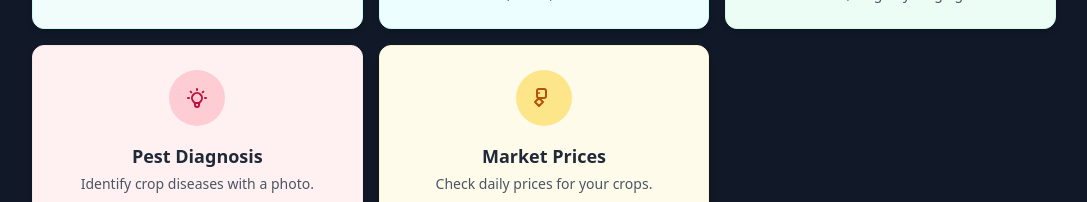
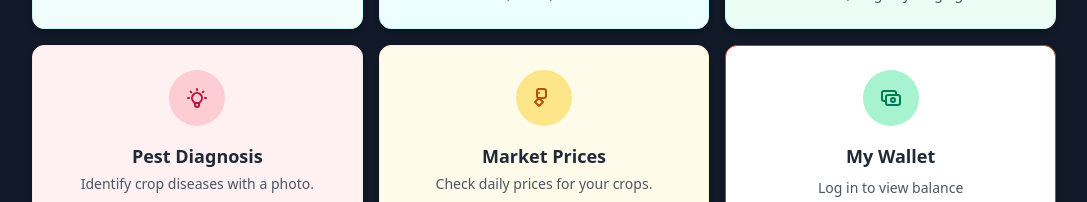
Before and after one commit to GeoLocGH/AgroSourcingGhana-, a React (Vite) app: page / in a window 1280 px wide. Shown: the part 750-952 px from the top of the page, without its empty margins (96-1183 px from the left). Built offline with nearby package versions, Linux system fonts and the light colour scheme; no server answers; the database is empty.

Commit message:
feat(dashboard): Display wallet balance
Integrate wallet balance display into the dashboard. Fetch and show the user's current wallet balance alongside other key metrics.

```diff
--- a/components/Dashboard.tsx
+++ b/components/Dashboard.tsx
@@ -1,10 +1,11 @@
 
 import React, { useEffect, useState, useRef } from 'react';
 import Card from './common/Card';
-import { CloudIcon, TagIcon, BugIcon, ShoppingCartIcon, SproutIcon, UsersIcon, AlertTriangleIcon, HarvesterIcon, WalletIcon, TractorIcon, Spinner, UploadIcon } from './common/icons';
+import { CloudIcon, TagIcon, BugIcon, ShoppingCartIcon, SproutIcon, UsersIcon, AlertTriangleIcon, HarvesterIcon, WalletIcon, TractorIcon, Spinner, UploadIcon, BanknotesIcon } from './common/icons';
 import { useNotifications } from '../contexts/NotificationContext';
 import { useGeolocation } from '../hooks/useGeolocation';
 import { checkWeatherAlerts } from '../services/geminiService';
+import { getWalletBalance } from '../services/paymentService';
 import type { View, User } from '../types';
 import { uploadUserFile } from '../services/storageService';
 import { supabase } from '../services/supabase';
@@ -23,6 +24,8 @@ const Dashboard: React.FC<DashboardProps> = ({ setActiveView, user }) => {
   const [logoUrl, setLogoUrl] = useState<string | null>(null);
   const [isUploading, setIsUploading] = useState(false);
   const fileInputRef = useRef<HTMLInputElement>(null);
+
+  const [walletBalance, setWalletBalance] = useState<number>(0);
 
   useEffect(() => {
     const fetchSettings = async () => {
@@ -65,6 +68,14 @@ const Dashboard: React.FC<DashboardProps> = ({ setActiveView, user }) => {
         setLiveAlert('Waiting for location access to scan for alerts...');
     }
   }, [location]);
+
+  useEffect(() => {
+      if (user?.uid) {
+          getWalletBalance(user.uid).then(setWalletBalance);
+      } else {
+          setWalletBalance(0);
+      }
+  }, [user]);
 
   const handleFileChange = async (e: React.ChangeEvent<HTMLInputElement>) => {
     const file = e.target.files?.[0];
@@ -192,6 +203,28 @@ const Dashboard: React.FC<DashboardProps> = ({ setActiveView, user }) => {
             <p className="mt-1 text-sm text-gray-600">{feature.description}</p>
           </Card>
         ))}
+
+        {/* Live Wallet Widget Card - Fills empty grid slot */}
+        <Card
+            onClick={() => setActiveView('WALLET')}
+            className="flex flex-col items-center justify-center text-center p-6 hover:-translate-y-1 !border transition-colors bg-emerald-50 border-emerald-100 hover:border-emerald-300 cursor-pointer"
+        >
+            <div className="p-4 rounded-full bg-emerald-200 text-emerald-700 mb-4">
+                <BanknotesIcon className="w-6 h-6" />
+            </div>
+            <h3 className="text-lg font-bold text-gray-800">My Wallet</h3>
+            {user ? (
+                <div className="mt-2">
+                    <p className="text-2xl font-bold text-emerald-700">
+                        GHS {walletBalance.toFixed(2)}
+                    </p>
+                    <p className="text-[10px] text-emerald-600 font-medium">Available Balance</p>
+                </div>
+            ) : (
+                <p className="mt-2 text-sm text-gray-600 font-medium">Log in to view balance</p>
+            )}
+        </Card>
+
          <Card className="sm:col-span-2 lg:col-span-3 !bg-red-50 !border !border-red-200 hover:!border-red-300">
           <div className="flex flex-col gap-4">
               <div className="flex items-start gap-4 border-b border-red-200 pb-4">
```
